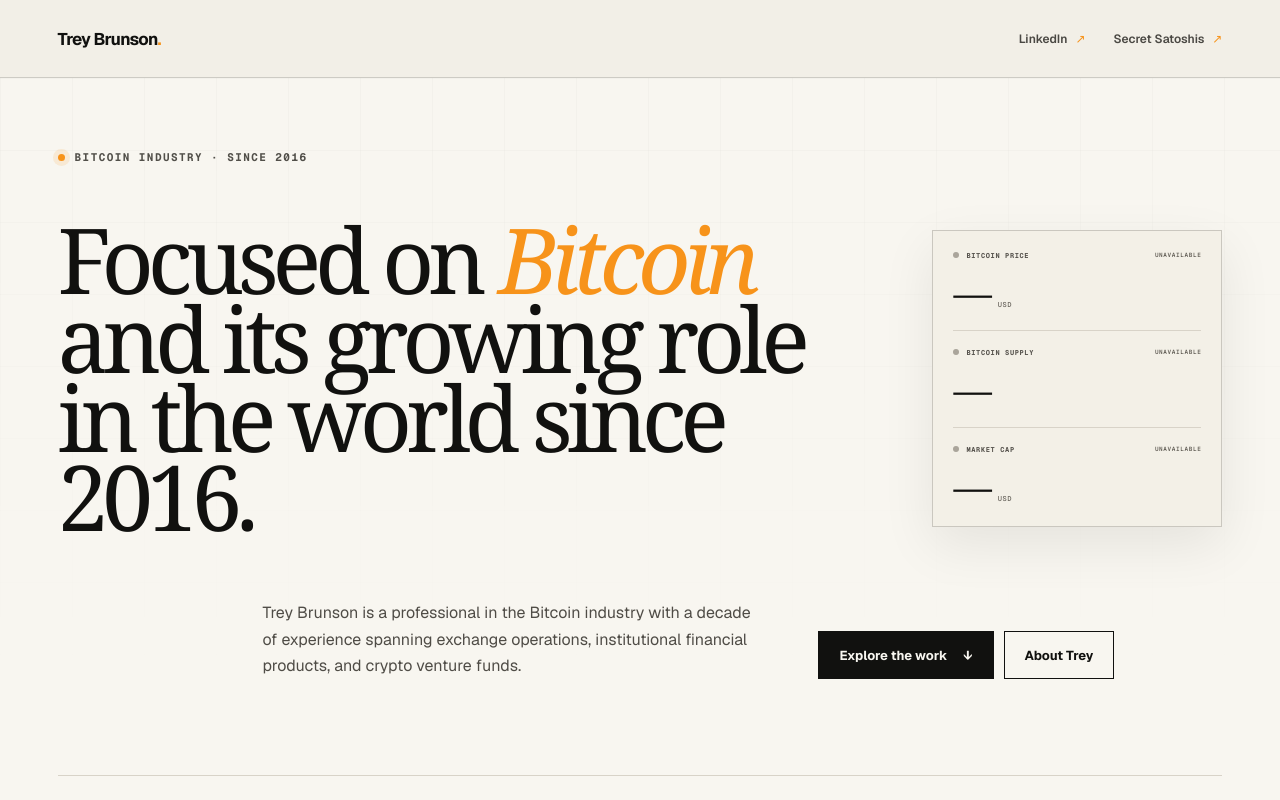
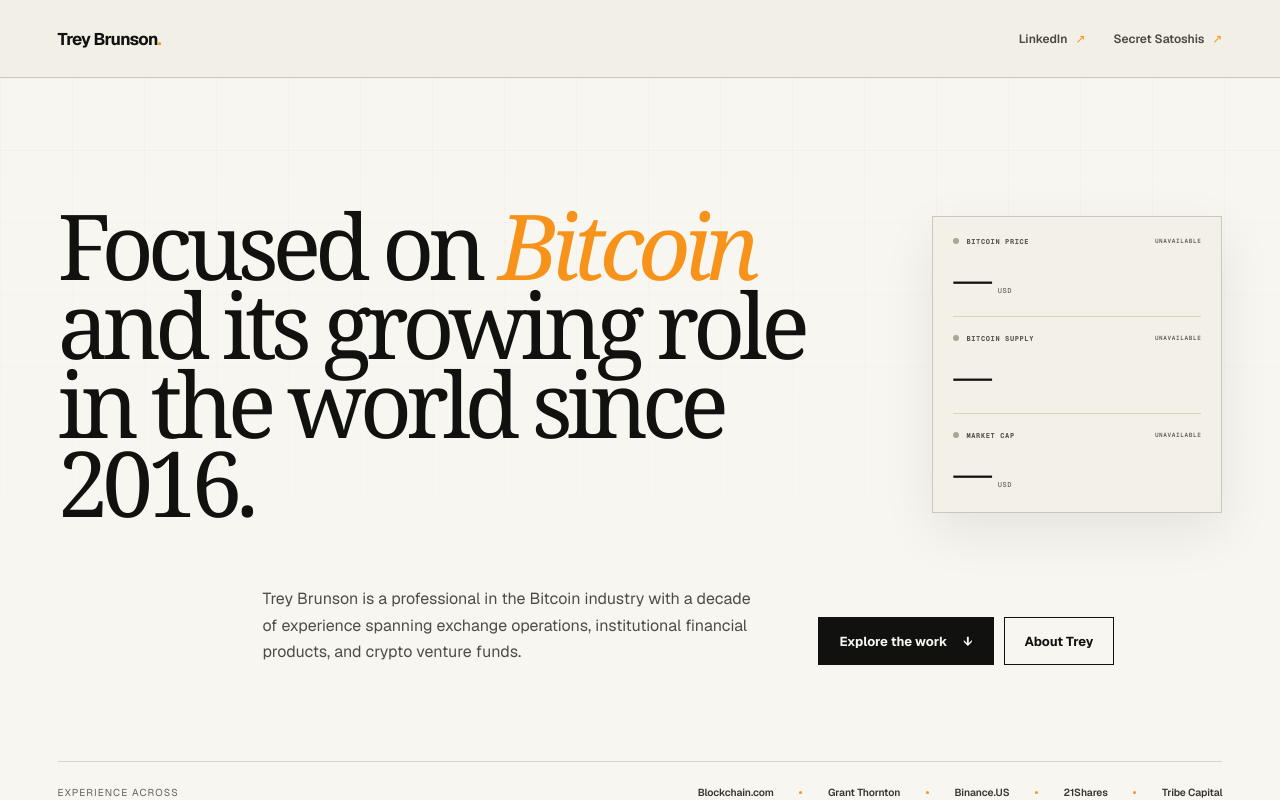
Before and after one commit to SecretSatoshis/Trey-Brunson-Website, a Next.js app: page / in a window 1280 px wide. Shown: the top 800 px of the page. Built offline with nearby package versions, Linux system fonts and the light colour scheme; no server answers.

Commit message:
Remove hero industry kicker

```diff
--- a/app/globals.css
+++ b/app/globals.css
@@ -75,7 +75,6 @@
   display: grid;
   grid-template-columns: minmax(0, 1fr) clamp(290px, 20vw, 340px);
   grid-template-areas:
-    'kicker kicker'
     'title module'
     'bottom bottom'
     'foot foot';
@@ -114,7 +113,7 @@
 .metric-module-number { padding-top: 13px; }
 .metric-module-number strong { display: inline-block; font-family: Georgia,'Times New Roman',serif; font-size: clamp(34px,3vw,45px); font-weight: 400; letter-spacing: -.055em; line-height: 1; }
 .metric-module-number small { margin-left: 8px; color: #656159; font-family: var(--font-geist-mono),monospace; font-size: 7px; font-weight: 500; letter-spacing: .09em; }
-.hero-kicker, .eyebrow {
+.eyebrow {
   position: relative;
   z-index: 1;
   margin: 0;
@@ -125,8 +124,6 @@
   letter-spacing: .13em;
   text-transform: uppercase;
 }
-.hero-kicker { grid-area: kicker; display: flex; align-items: center; gap: 10px; color: #514f49; }
-.status-dot { width: 7px; height: 7px; border-radius: 50%; background: var(--orange); box-shadow: 0 0 0 5px rgba(247,147,26,.13); }
 .hero-title {
   grid-area: title;
   position: relative;
@@ -292,7 +289,6 @@
   .hero-inner {
     grid-template-columns: 1fr;
     grid-template-areas:
-      'kicker'
       'title'
       'bottom'
       'module'
--- a/app/page.tsx
+++ b/app/page.tsx
@@ -71,7 +71,6 @@
         <section className="hero" id="top">
         <div className="hero-grid" aria-hidden="true" />
         <div className="hero-inner">
-          <div className="hero-kicker reveal-item"><span className="status-dot" />Bitcoin industry · Since 2016</div>
           <h1 className="hero-title reveal-item">
             Focused on <em>Bitcoin</em> and its growing role in the world since 2016.
           </h1>
```
